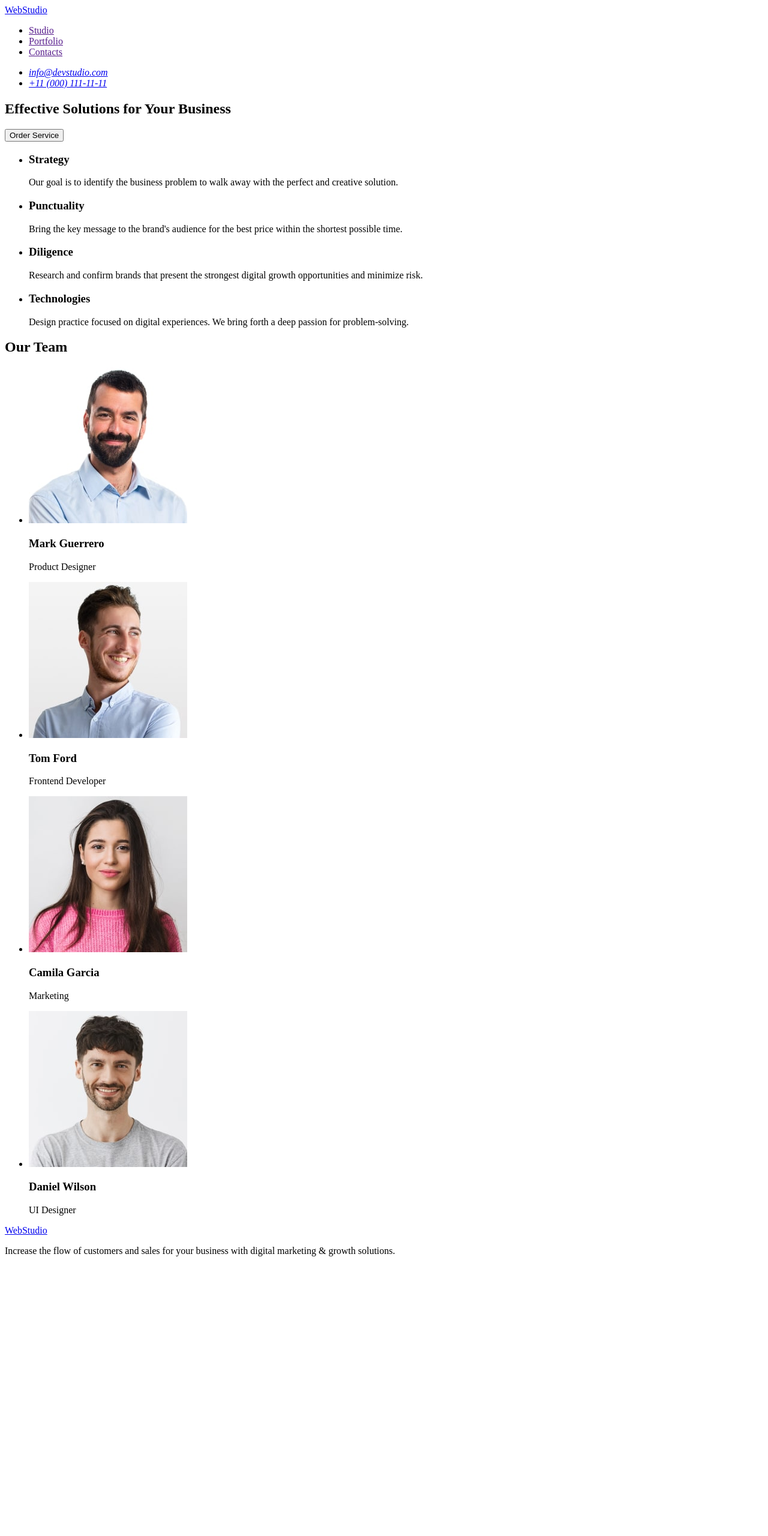
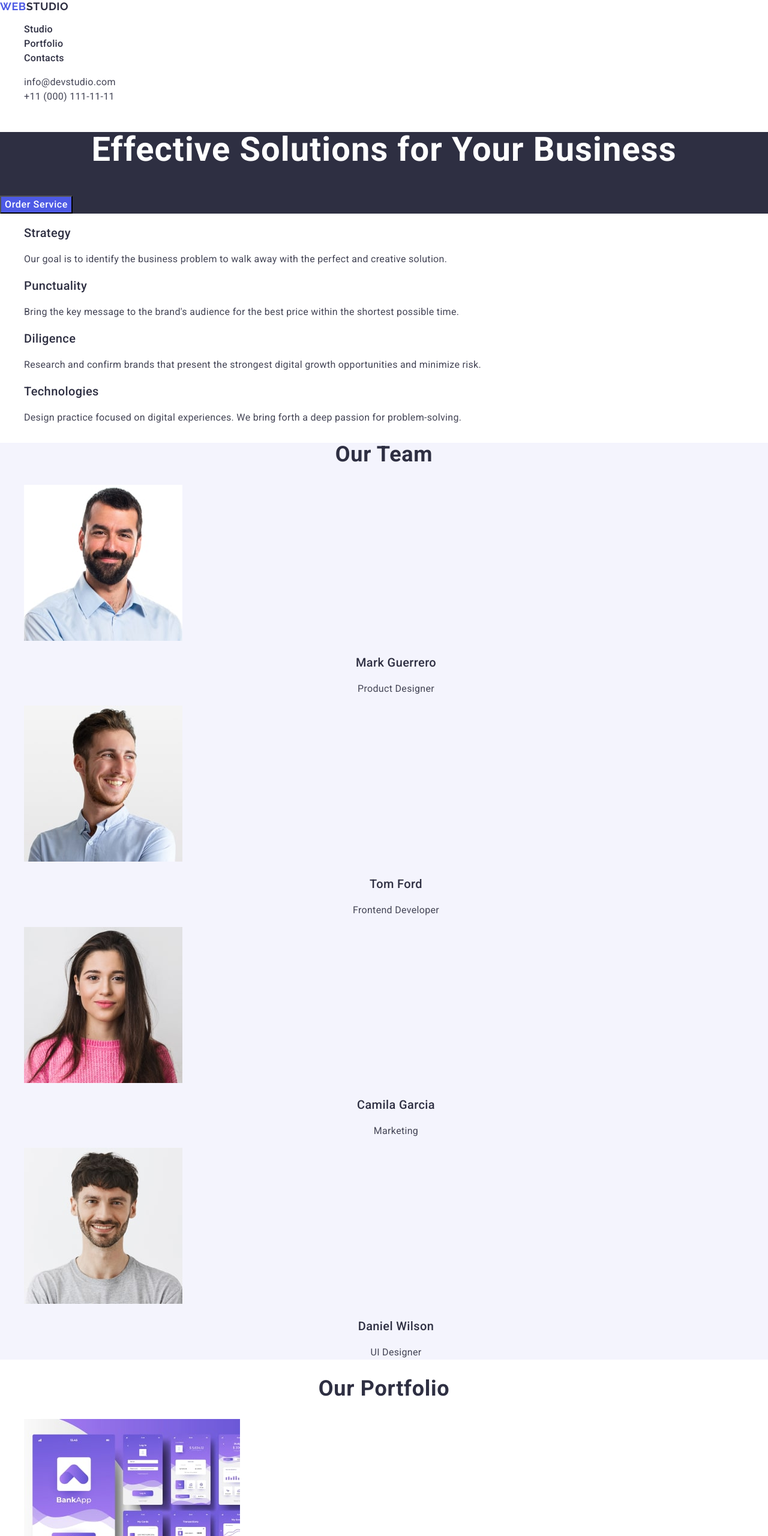
Before and after one commit to KhrystynaYampolska/goit-markup-hw-02, a plain HTML site: page index.html in a window 1280 px wide. Shown: the top 2560 px of the page at 60% size. Before the commit the page ends 2110 px from the top, so only its background shows below. Drawn offline with nearby package versions, Linux system fonts and the light colour scheme.

Commit message:
update index.html and css

```diff
--- /dev/null
+++ b/css/styles.css
@@ -0,0 +1,187 @@
+body {
+  font-family: 'Roboto', sans-serif;
+  color: #434455;
+  background-color: #ffffff;
+}
+
+a {
+  text-decoration: none;
+  cursor: pointer;
+}
+
+ul {
+  list-style: none;
+}
+
+.visually-hidden {
+  position: absolute;
+  width: 1px;
+  height: 1px;
+  margin: -1px;
+  border: 0;
+  padding: 0;
+  white-space: nowrap;
+  clip-path: inset(100%);
+  clip: rect(0 0 0 0);
+  overflow: hidden;
+}
+
+.logo {
+  font-family: 'Raleway', sans-serif;
+  font-weight: 700;
+  font-size: 18px;
+  line-height: 1.17;
+  letter-spacing: 0.03em;
+  text-transform: uppercase;
+  color: #4d5ae5;
+}
+
+.header-logo-studio {
+  color: #2e2f42;
+}
+
+.header-menu-list {
+  font-weight: 500;
+  font-size: 16px;
+  line-height: 1.5;
+  letter-spacing: 0.02em;
+}
+
+.header-menu-list .link {
+  color: #2e2f42;
+}
+
+.header-menu-list .link:hover,
+.header-menu-list .link:focus {
+  color: #404bbf;
+}
+
+.header-contact-list {
+  font-size: 16px;
+  font-style: normal;
+  line-height: 1.5;
+  letter-spacing: 0.02em;
+}
+
+.header-contact-list .link {
+  color: #434455;
+}
+
+.header-contact-list .link:hover,
+.header-contact-list .link:focus {
+  color: #404bbf;
+}
+
+.hero {
+  background-color: #2e2f42;
+}
+
+.hero-title {
+  font-weight: 700;
+  font-size: 56px;
+  line-height: 1.07;
+  letter-spacing: 0.02em;
+  text-align: center;
+  color: #fff;
+}
+
+.hero-button {
+  font-weight: 500;
+  font-size: 16px;
+  line-height: 1.5;
+  letter-spacing: 0.04em;
+  color: #fff;
+  background-color: #4d5ae5;
+}
+
+.hero-button:hover,
+.hero-button:focus {
+  background-color: #404bbf;
+}
+
+.strategy-name {
+  font-weight: 500;
+  font-size: 20px;
+  line-height: 1.2;
+  letter-spacing: 0.02em;
+  color: #2e2f42;
+}
+
+.strategy-description {
+  font-size: 16px;
+  line-height: 1.5;
+  letter-spacing: 0.02em;
+}
+
+.team {
+  background-color: #f4f4fd;
+}
+
+.team-title {
+  font-weight: 700;
+  font-size: 36px;
+  line-height: 1.11;
+  letter-spacing: 0.02em;
+  text-align: center;
+  color: #2e2f42;
+}
+
+.team-subtitle {
+  font-weight: 500;
+  font-size: 20px;
+  line-height: 1.2;
+  letter-spacing: 0.02em;
+  text-align: center;
+  color: #2e2f42;
+}
+
+.team-item-text {
+  font-size: 16px;
+  line-height: 1.5;
+  letter-spacing: 0.02em;
+  text-align: center;
+}
+
+.portfolio-title {
+  font-weight: 700;
+  font-size: 36px;
+  line-height: 1.11;
+  letter-spacing: 0.02em;
+  text-align: center;
+  color: #2e2f42;
+}
+
+.portfolio-subtitle {
+  font-weight: 500;
+  font-size: 20px;
+  line-height: 1.2;
+  letter-spacing: 0.02em;
+  color: #2e2f42;
+}
+
+.portfolio-item-text {
+  font-size: 16px;
+  line-height: 1.5;
+  letter-spacing: 0.02em;
+}
+
+.footer {
+  background-color: #2e2f42;
+}
+
+.footer-logo-studio {
+  font-family: 'Raleway', sans-serif;
+  font-weight: 700;
+  font-size: 18px;
+  line-height: 1.17;
+  letter-spacing: 0.03em;
+  text-transform: uppercase;
+  color: #f4f4fd;
+}
+
+.footer-description {
+  font-size: 16px;
+  line-height: 1.5;
+  letter-spacing: 0.02em;
+  color: #f4f4fd;
+}
--- a/index.html
+++ b/index.html
@@ -4,111 +4,209 @@
     <meta charset="UTF-8" />
     <meta name="viewport" content="width=device-width, initial-scale=1.0" />
     <title>Web Studio</title>
+    <link
+      rel="stylesheet"
+      href="https://cdnjs.cloudflare.com/ajax/libs/modern-normalize/2.0.0/modern-normalize.min.css"
+    />
+    <link rel="stylesheet" href="./css/styles.css" />
+    <link rel="preconnect" href="https://fonts.googleapis.com" />
+    <link rel="preconnect" href="https://fonts.gstatic.com" crossorigin />
+    <link
+      href="https://fonts.googleapis.com/css2?family=Raleway:wght@700&family=Roboto:wght@400;500;700&display=swap"
+      rel="stylesheet"
+    />
   </head>
   <body>
-    <header>
-      <nav>
-        <a href="./index.html">WebStudio</a>
-        <ul>
-          <li><a href="">Studio</a></li>
-          <li><a href="">Portfolio</a></li>
-          <li><a href="">Contacts</a></li>
+    <header class="header">
+      <nav class="header-navigation">
+        <a class="logo" href="./index.html"
+          >Web<span class="header-logo-studio">Studio</span></a
+        >
+        <ul class="header-menu-list">
+          <li class="header-menu-item"><a class="link" href="">Studio</a></li>
+          <li class="header-menu-item">
+            <a class="link" href="">Portfolio</a>
+          </li>
+          <li class="header-menu-item"><a class="link" href="">Contacts</a></li>
         </ul>
       </nav>
-      <address>
-        <ul>
-          <li><a href="mailto:info@devstudio.com">info@devstudio.com</a></li>
-          <li><a href="tel:+110001111111">+11 (000) 111-11-11</a></li>
+      <address class="header-contacts">
+        <ul class="header-contact-list">
+          <li class="header-contact-item">
+            <a class="link" href="mailto:info@devstudio.com"
+              >info@devstudio.com</a
+            >
+          </li>
+          <li class="header-contact-item">
+            <a class="link" href="tel:+110001111111">+11 (000) 111-11-11</a>
+          </li>
         </ul>
       </address>
     </header>
     <main>
-      <section>
-        <h1>Effective Solutions for Your Business</h1>
-        <button type="button">Order Service</button>
+      <section class="hero">
+        <h1 class="hero-title">Effective Solutions for Your Business</h1>
+        <button class="hero-button" type="button">Order Service</button>
       </section>
-      <section>
-        <h2 hidden>Our Strategy</h2>
-        <ul>
-          <li>
-            <h3>Strategy</h3>
-            <p>
+      <section class="strategy">
+        <h2 class="visually-hidden">Our Strategy</h2>
+        <ul class="strategy-list">
+          <li class="strategy-item">
+            <h3 class="strategy-name">Strategy</h3>
+            <p class="strategy-description">
               Our goal is to identify the business problem to walk away with the
               perfect and creative solution.
             </p>
           </li>
-          <li>
-            <h3>Punctuality</h3>
-            <p>
+          <li class="strategy-item">
+            <h3 class="strategy-name">Punctuality</h3>
+            <p class="strategy-description">
               Bring the key message to the brand's audience for the best price
               within the shortest possible time.
             </p>
           </li>
-          <li>
-            <h3>Diligence</h3>
-            <p>
+          <li class="strategy-item">
+            <h3 class="strategy-name">Diligence</h3>
+            <p class="strategy-description">
               Research and confirm brands that present the strongest digital
               growth opportunities and minimize risk.
             </p>
           </li>
-          <li>
-            <h3>Technologies</h3>
-            <p>
+          <li class="strategy-item">
+            <h3 class="strategy-name">Technologies</h3>
+            <p class="strategy-description">
               Design practice focused on digital experiences. We bring forth a
               deep passion for problem-solving.
             </p>
           </li>
         </ul>
       </section>
-      <section>
-        <h2>Our Team</h2>
-        <ul>
-          <li>
+      <section class="team">
+        <h2 class="team-title">Our Team</h2>
+        <ul class="team-list">
+          <li class="team-item">
             <img
+              class="team-image"
               src="./images/mark-guerrero-min.jpg"
               alt="Our Product Designer"
               width="264"
               height="260"
             />
-            <h3>Mark Guerrero</h3>
-            <p>Product Designer</p>
+            <h3 class="team-subtitle">Mark Guerrero</h3>
+            <p class="team-item-text">Product Designer</p>
           </li>
-          <li>
+          <li class="team-item">
             <img
+              class="team-image"
               src="./images/tom-ford-min.jpg"
               alt="Our Frontend Developer"
               width="264"
               height="260"
             />
-            <h3>Tom Ford</h3>
-            <p>Frontend Developer</p>
+            <h3 class="team-subtitle">Tom Ford</h3>
+            <p class="team-item-text">Frontend Developer</p>
           </li>
-          <li>
+          <li class="team-item">
             <img
+              class="team-image"
               src="./images/camila-garcia-min.jpg"
               alt="Our Marketing Specialist"
               width="264"
               height="260"
             />
-            <h3>Camila Garcia</h3>
-            <p>Marketing</p>
+            <h3 class="team-subtitle">Camila Garcia</h3>
+            <p class="team-item-text">Marketing</p>
           </li>
-          <li>
+          <li class="team-item">
             <img
+              class="team-image"
               src="./images/daniel-wilson-min.jpg"
               alt="Our UI Designer"
               width="264"
               height="260"
             />
-            <h3>Daniel Wilson</h3>
-            <p>UI Designer</p>
+            <h3 class="team-subtitle">Daniel Wilson</h3>
+            <p class="team-item-text">UI Designer</p>
+          </li>
+        </ul>
+      </section>
+      <section class="portfolio">
+        <h2 class="portfolio-title">Our Portfolio</h2>
+        <ul class="portfolio-list">
+          <li class="portfolio-item">
+            <img
+              class="portfolio-image"
+              src="./images/banking-app-min.jpg"
+              alt="Our Banking App"
+              width="360"
+              height="300"
+            />
+            <h3 class="portfolio-subtitle">Banking App</h3>
+            <p class="portfolio-item-text">App</p>
+          </li>
+          <li class="portfolio-item">
+            <img
+              class="portfolio-image"
+              src="./images/cashless-payment-min.jpg"
+              alt="Our Cashless Payment"
+              width="360"
+              height="300"
+            />
+            <h3 class="portfolio-subtitle">Cashless Payment</h3>
+            <p class="portfolio-item-text">Marketing</p>
+          </li>
+          <li class="portfolio-item">
+            <img
+              class="portfolio-image"
+              src="./images/meditation-app-min.jpg"
+              alt="Our Meditation App"
+              width="360"
+              height="300"
+            />
+            <h3 class="portfolio-subtitle">Meditation App</h3>
+            <p class="portfolio-item-text">App</p>
+          </li>
+          <li class="portfolio-item">
+            <img
+              class="portfolio-image"
+              src="./images/taxi-service-min.jpg"
+              alt="Our Taxi Service"
+              width="360"
+              height="300"
+            />
+            <h3 class="portfolio-subtitle">Taxi Service</h3>
+            <p class="portfolio-item-text">Marketing</p>
+          </li>
+          <li class="portfolio-item">
+            <img
+              class="portfolio-image"
+              src="./images/screen-illustrations-min.jpg"
+              alt="Our Screen Illustrations"
+              width="360"
+              height="300"
+            />
+            <h3 class="portfolio-subtitle">Screen Illustrations</h3>
+            <p class="portfolio-item-text">Design</p>
+          </li>
+          <li class="portfolio-item">
+            <img
+              class="portfolio-image"
+              src="./images/online-courses-min.jpg"
+              alt="Our Online Courses"
+              width="360"
+              height="300"
+            />
+            <h3 class="portfolio-subtitle">Online Courses</h3>
+            <p class="portfolio-item-text">Marketing</p>
           </li>
         </ul>
       </section>
     </main>
-    <footer>
-      <a href="./index.html">WebStudio</a>
-      <p>
+    <footer class="footer">
+      <a class="logo" href="./index.html"
+        >Web<span class="footer-logo-studio">Studio</span></a
+      >
+      <p class="footer-description">
         Increase the flow of customers and sales for your business with digital
         marketing & growth solutions.
       </p>
```
Also changed, not shown: images/banking-app-min.jpg (added), images/cashless-payment-min.jpg (added), images/meditation-app-min.jpg (added), images/online-courses-min.jpg (added), images/screen-illustrations-min.jpg (added), images/taxi-service-min.jpg (added), 2 other files.
